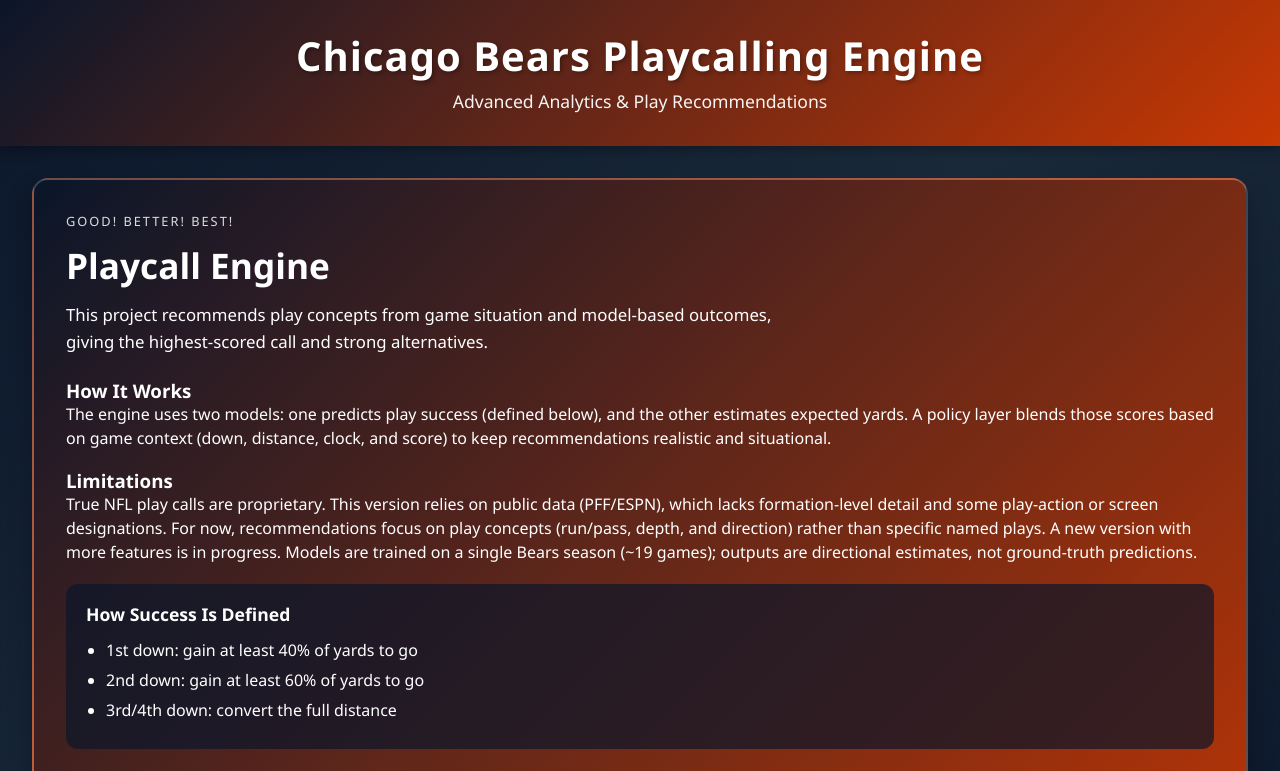
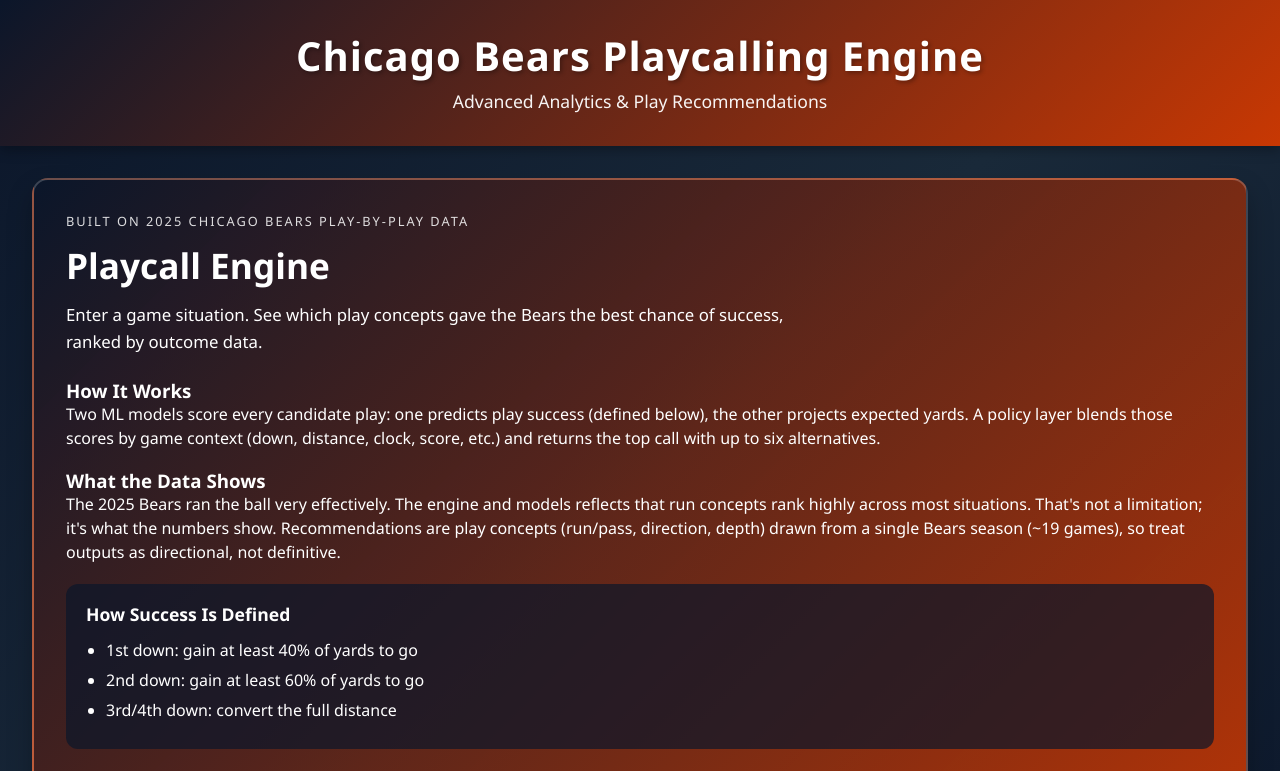
Before and after one commit to nalin431/Playcalling-Engine, a React (Vite) app in the folder frontend/my-vite-app/: page / in a window 1280 px wide. Shown: the top 771 px of the page. Built offline with nearby package versions, Linux system fonts and the light colour scheme; no server answers.

Commit message:
Frontend updates

```diff
--- a/frontend/my-vite-app/src/App.tsx
+++ b/frontend/my-vite-app/src/App.tsx
@@ -40,29 +40,27 @@ function App() {
               element={
                 <section className="hero">
                   <div className="hero-card">
-                    <p className="hero-kicker">Good! Better! Best!</p>
+                    <p className="hero-kicker">Built on 2025 Chicago Bears play-by-play data</p>
                     <h2>Playcall Engine</h2>
                     <p className="hero-blurb">
-                      This project recommends play concepts from game situation and model-based outcomes,
-                      giving the highest-scored call and strong alternatives.
+                      Enter a game situation. See which play concepts gave the Bears the best chance of
+                      success, ranked by outcome data.
                     </p>
                     <div className="hero-section">
                       <h3>How It Works</h3>
                       <p>
-                        The engine uses two models: one predicts play success (defined below), and the other
-                        estimates expected yards. A policy layer blends those scores based on game context
-                        (down, distance, clock, and score) to keep recommendations realistic and situational.
+                        Two ML models score every candidate play: one predicts play success (defined below), the other
+                        projects expected yards. A policy layer blends those scores by game context (down,
+                        distance, clock, score, etc.) and returns the top call with up to six alternatives.
                       </p>
                     </div>
                     <div className="hero-section">
-                      <h3>Limitations</h3>
+                      <h3>What the Data Shows</h3>
                       <p>
-                        True NFL play calls are proprietary. This version relies on public data (PFF/ESPN),
-                        which lacks formation-level detail and some play-action or screen designations. For now,
-                        recommendations focus on play concepts (run/pass, depth, and direction) rather than
-                        specific named plays. A new version with more features is in progress.
-                        Models are trained on a single Bears season (~19 games); outputs are directional
-                        estimates, not ground-truth predictions.
+                        The 2025 Bears ran the ball very effectively. The engine and models reflects that run concepts rank
+                        highly across most situations. That's not a limitation; it's what the numbers show. Recommendations are play concepts (run/pass,
+                        direction, depth) drawn from a single Bears season (~19 games), so treat outputs as
+                        directional, not definitive.
                       </p>
                     </div>
                     <div className="hero-definition">
```
